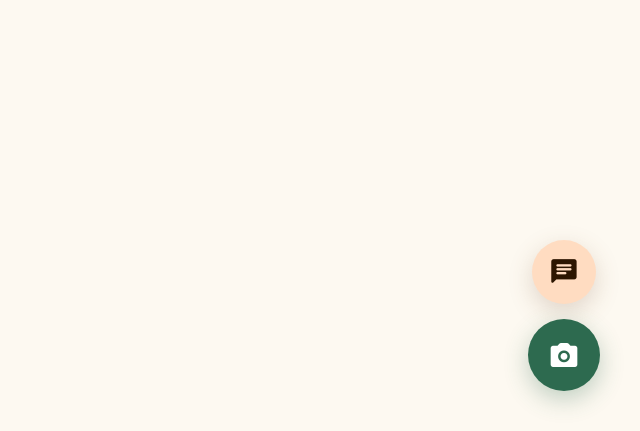
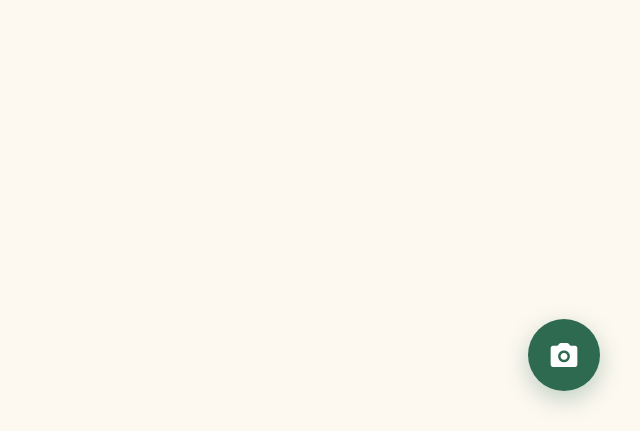
Before and after one commit to JoanSG7/Proyecto-Busca-Huellas, a Flask app: template templates/modulo_admin/panel.html in a window 1280 px wide. Shown: the part 369-800 px from the top of the page, without its empty margins (640-1280 px from the left). Run offline with Flask 3, Linux system fonts and the light colour scheme; the template is opened without the code that fills it, so the values that code supplies are empty; parts of the project's set-up code (start-up, migrations or seed data) failed here and were passed over.

Commit message:
Quitado el boton de mensaje seguro del encabezado

```diff
--- a/models/mascota_model.py
+++ b/models/mascota_model.py
@@ -47,10 +47,12 @@ def listar_mascotas_con_fotos():
             m.`tamaño` AS tamano,
             m.descripcion,
             m.estado,
+            u.nombre_completo AS nombre_dueno,
             fm.id_foto,
             fm.url_imagen
         FROM mascota m
         INNER JOIN foto_mascota fm ON fm.id_mascota = m.id_mascota
+        LEFT JOIN usuario u ON u.id_usuario = m.id_usuario
         WHERE fm.url_imagen IS NOT NULL AND fm.url_imagen <> ''
         ORDER BY m.id_mascota DESC, fm.id_foto ASC
     """
--- a/templates/includes/_header-up.html
+++ b/templates/includes/_header-up.html
@@ -31,9 +31,6 @@
         <span class="material-symbols-outlined">newspaper</span>
         <label>Artículo</label>
     </a>
-    <a class="chat-btn mobile-chat-btn" href="{{ url_for('mensaje.chat_seguro') }}" aria-label="Chat seguro">
-        <span class="material-symbols-rounded fill">chat</span>
-    </a>
     <a class="camera-btn" href="{{ url_for('reconocimiento.capturar_foto') }}">
         <span class="material-symbols-rounded fill">photo_camera</span>
     </a>
@@ -50,11 +47,6 @@
         <label>Perfil</label>
     </a>
 </nav>
-<div class="desktop-chat-fab">
-    <a href="{{ url_for('mensaje.chat_seguro') }}" class="chat-btn" aria-label="Chat seguro">
-        <span class="material-symbols-rounded fill">chat</span>
-    </a>
-</div>
 <div class="desktop-fab">
     <a href="{{ url_for('reconocimiento.capturar_foto') }}" class="camera-btn">
         <span class="material-symbols-rounded fill">photo_camera</span>
--- a/templates/modulo_reconocimiento/resultados.html
+++ b/templates/modulo_reconocimiento/resultados.html
@@ -73,7 +73,6 @@
 
         .btn-primary { background: var(--primary); color: white; }
         .btn-soft { background: var(--accent); color: #604223; }
-
         .top-actions {
             display: flex;
             gap: .75rem;
```
Also changed, not shown: static/uploads/capturas/583a9767d0f34683b32f710b3af41343.jpg (added), static/uploads/capturas/59296dc9ded8450e8f25cffb6488d876.jpg (added), static/uploads/capturas/a3cee62dbb8b47a5ab8ac92356f1c973.jpg (added), static/uploads/capturas/c6f16e1f7dcd4ed2bc6d62ffb34bfb84.jpg (added).
